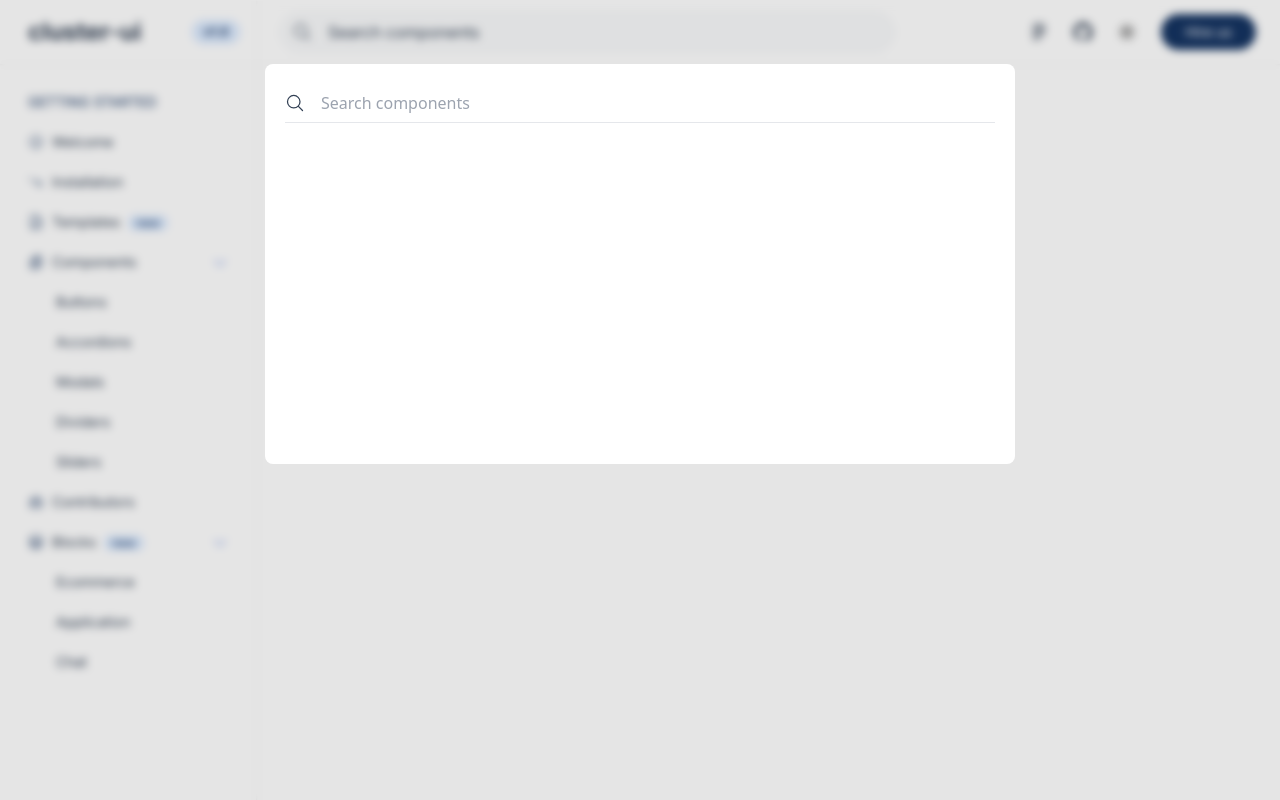
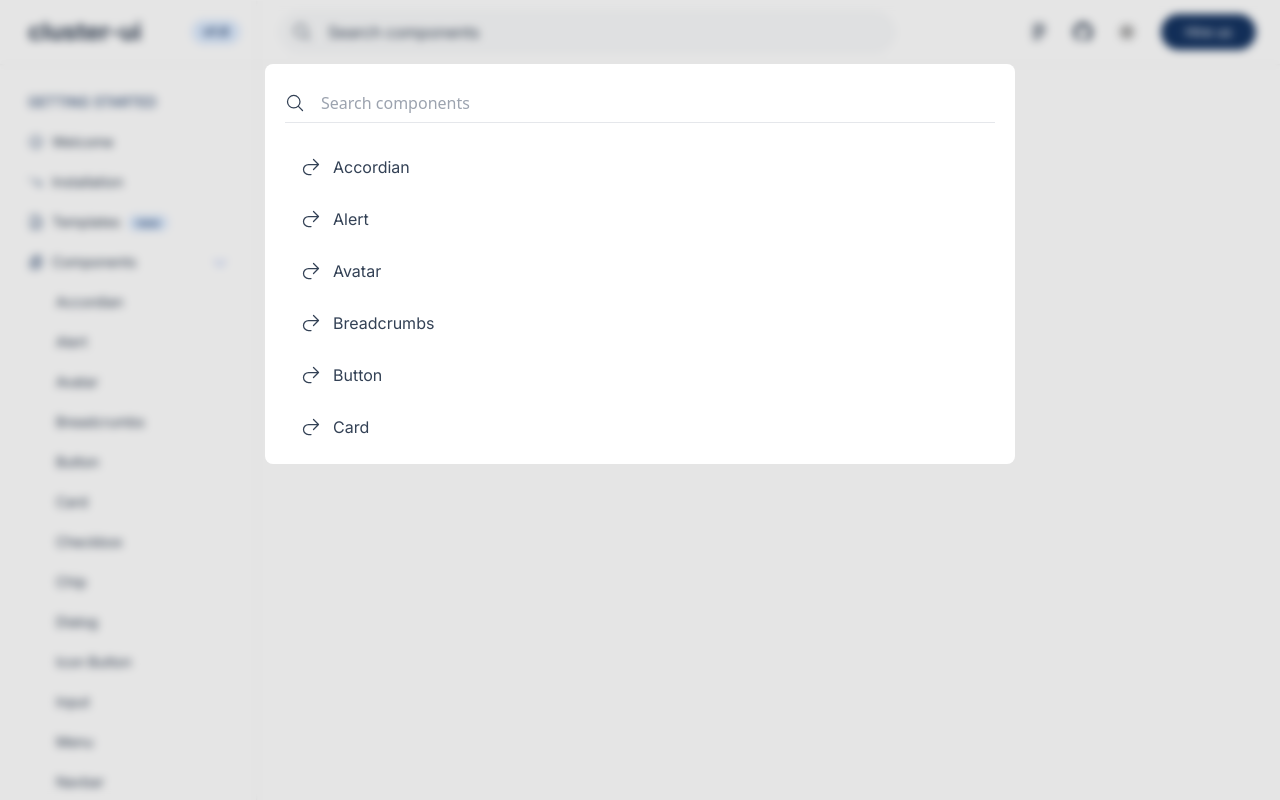
Before and after one commit to kashifal/center-ui, a React (Vite) app: page / in a window 1280 px wide. Both pictures are taken after a click on the element "Search components". Built offline with nearby package versions, Linux system fonts and the light colour scheme.

Commit message:
search-functionality added

```diff
--- /dev/null
+++ b/src/Data/Components/components.js
@@ -0,0 +1,25 @@
+const components = [
+  { id: "1", title: "Accordian", path: "/accordian" },
+  { id: "2", title: "Alert", path: "/alert" },
+  { id: "3", title: "Avatar", path: "avatar" },
+  { id: "4", title: "Breadcrumbs", path: "breadcrumbs" },
+  { id: "5", title: "Button", path: "button" },
+  { id: "6", title: "Card", path: "card" },
+  { id: "7", title: "Checkbox", path: "checkbox" },
+  { id: "8", title: "Chip", path: "chip" },
+  { id: "9", title: "Dialog", path: "dialog" },
+  { id: "10", title: "Icon Button", path: "icon-button" },
+  { id: "11", title: "Input", path: "input" },
+  { id: "12", title: "Menu", path: "/menu" },
+  { id: "13", title: "Navbar", path: "navbar" },
+  { id: "14", title: "Popover", path: "popover" },
+  { id: "15", title: "Progress Bar", path: "progress-bar" },
+  { id: "16", title: "Radio Button", path: "radio-button" },
+  { id: "17", title: "Select", path: "select" },
+  { id: "18", title: "Switch", path: "switch" },
+  { id: "19", title: "Tabs", path: "tabs" },
+  { id: "20", title: "Textarea", path: "textarea" },
+  { id: "21", title: "Tooltip", path: "tooltip" },
+];
+
+export default components;
--- a/src/components/Links/Links.js
+++ b/src/Data/Links/Links.js
@@ -1,6 +1,7 @@
+import components from "../Components/components";
 export const Links = [
   {
-    id: 3,
+    id: 1,
     title: "Welcome",
     path: "/welcome",
     svg: "M15.182 15.182a4.5 4.5 0 01-6.364 0M21 12a9 9 0 11-18 0 9 9 0 0118 0zM9.75 9.75c0 .414-.168.75-.375.75S9 10.164 9 9.75 9.168 9 9.375 9s.375.336.375.75zm-.375 0h.008v.015h-.008V9.75zm5.625 0c0 .414-.168.75-.375.75s-.375-.336-.375-.75.168-.75.375-.75.375.336.375.75zm-.375 0h.008v.015h-.008V9.75z",
@@ -8,7 +9,7 @@ export const Links = [
     subComp: [],
   },
   {
-    id: 3,
+    id: 2,
     title: "Installation",
     path: "/welcome",
     svg: "M2.25 6L9 12.75l4.286-4.286a11.948 11.948 0 014.306 6.43l.776 2.898m0 0l3.182-5.511m-3.182 5.51l-5.511-3.181",
@@ -16,7 +17,7 @@ export const Links = [
     subComp: [],
   },
   {
-    id: 3,
+    id: 4,
     title: "Templates",
     path: "/templates",
     svg: "M19.5 14.25v-2.625a3.375 3.375 0 00-3.375-3.375h-1.5A1.125 1.125 0 0113.5 7.125v-1.5a3.375 3.375 0 00-3.375-3.375H8.25m0 12.75h7.5m-7.5 3H12M10.5 2.25H5.625c-.621 0-1.125.504-1.125 1.125v17.25c0 .621.504 1.125 1.125 1.125h12.75c.621 0 1.125-.504 1.125-1.125V11.25a9 9 0 00-9-9z",
@@ -24,41 +25,15 @@ export const Links = [
     subComp: [],
   },
   {
-    id: 1,
+    id: 5,
     title: "Components",
     path: "/components",
     svg: "M9 12h3.75M9 15h3.75M9 18h3.75m3 .75H18a2.25 2.25 0 002.25-2.25V6.108c0-1.135-.845-2.098-1.976-2.192a48.424 48.424 0 00-1.123-.08m-5.801 0c-.065.21-.1.433-.1.664 0 .414.336.75.75.75h4.5a.75.75 0 00.75-.75 2.25 2.25 0 00-.1-.664m-5.8 0A2.251 2.251 0 0113.5 2.25H15c1.012 0 1.867.668 2.15 1.586m-5.8 0c-.376.023-.75.05-1.124.08C9.095 4.01 8.25 4.973 8.25 6.108V8.25m0 0H4.875c-.621 0-1.125.504-1.125 1.125v11.25c0 .621.504 1.125 1.125 1.125h9.75c.621 0 1.125-.504 1.125-1.125V9.375c0-.621-.504-1.125-1.125-1.125H8.25zM6.75 12h.008v.008H6.75V12zm0 3h.008v.008H6.75V15zm0 3h.008v.008H6.75V18z",
     badge: false,
-    subComp: [
-      {
-        id: 1,
-        title: "Buttons",
-        path: "/buttons",
-      },
-      {
-        id: 1,
-        title: "Accordions",
-        path: "/buttons",
-      },
-      {
-        id: 1,
-        title: "Modals",
-        path: "/buttons",
-      },
-      {
-        id: 1,
-        title: "Dividers",
-        path: "/buttons",
-      },
-      {
-        id: 1,
-        title: "Sliders",
-        path: "/buttons",
-      },
-    ],
+    subComp: components,
   },
   {
-    id: 2,
+    id: 6,
     title: "Contributors",
     path: "/contributors",
     svg: "M18 18.72a9.094 9.094 0 003.741-.479 3 3 0 00-4.682-2.72m.94 3.198l.001.031c0 .225-.012.447-.037.666A11.944 11.944 0 0112 21c-2.17 0-4.207-.576-5.963-1.584A6.062 6.062 0 016 18.719m12 0a5.971 5.971 0 00-.941-3.197m0 0A5.995 5.995 0 0012 12.75a5.995 5.995 0 00-5.058 2.772m0 0a3 3 0 00-4.681 2.72 8.986 8.986 0 003.74.477m.94-3.197a5.971 5.971 0 00-.94 3.197M15 6.75a3 3 0 11-6 0 3 3 0 016 0zm6 3a2.25 2.25 0 11-4.5 0 2.25 2.25 0 014.5 0zm-13.5 0a2.25 2.25 0 11-4.5 0 2.25 2.25 0 014.5 0z",
@@ -66,24 +41,24 @@ export const Links = [
     subComp: [],
   },
   {
-    id: 6,
+    id: 7,
     title: "Blocks",
     path: "#",
     svg: "M20.25 6.375c0 2.278-3.694 4.125-8.25 4.125S3.75 8.653 3.75 6.375m16.5 0c0-2.278-3.694-4.125-8.25-4.125S3.75 4.097 3.75 6.375m16.5 0v11.25c0 2.278-3.694 4.125-8.25 4.125s-8.25-1.847-8.25-4.125V6.375m16.5 0v3.75m-16.5-3.75v3.75m16.5 0v3.75C20.25 16.153 16.556 18 12 18s-8.25-1.847-8.25-4.125v-3.75m16.5 0c0 2.278-3.694 4.125-8.25 4.125s-8.25-1.847-8.25-4.125",
     badge: true,
     subComp: [
       {
-        id: 6,
+        id: 8,
         title: "Ecommerce",
         path: "#",
       },
       {
-        id: 6,
+        id: 9,
         title: "Application",
         path: "#",
       },
       {
-        id: 6,
+        id: 10,
         title: "Chat",
         path: "#",
       },
--- a/src/components/Modal/Modal.jsx
+++ b/src/components/Modal/Modal.jsx
@@ -1,41 +1,35 @@
-import React from "react";
+import React, { useState } from "react";
 import { useSelector } from "react-redux";
-
+import SearchBar from "../SearchBar/SearchBar";
+import components from "../../Data/Components/components";
+import SearchListItem from "../SearchBar/SearchListItem";
+import useSearch from "../../hooks/useSearch";
+import NoResult from "../SearchBar/NoResult";
 function Modal() {
   const isOpen = useSelector((state) => state.ModalSlice.isOpen);
+  const [query, setQuery] = useState("");
+
+  const { filteredItems: filtered } = useSearch(components, query);
   return (
     <div
-    style={{zIndex:'10000'}}
+      style={{ zIndex: "10000" }}
       className={`absolute ml-auto mr-auto left-0 right-0 top-0 ${
         isOpen ? "flex" : "hidden"
       }  bottom-0 mt-16 mb-auto bg-white h-[400px] w-[750px] rounded-lg p-5  flex-col`}
     >
-      <div className='w-full border-b hover:border-primary  py-2 flex items-center gap-4'>
-        <label htmlFor='search-input'>
-          <svg
-            xmlns='http://www.w3.org/2000/svg'
-            fill='none'
-            viewBox='0 0 24 24'
-            strokeWidth={1.5}
-            stroke='currentColor'
-            className='w-5 h-5'
-          >
-            <path
-              strokeLinecap='round'
-              strokeLinejoin='round'
-              d='M21 21l-5.197-5.197m0 0A7.5 7.5 0 105.196 5.196a7.5 7.5 0 0010.607 10.607z'
-            />
-          </svg>
-        </label>
-        <input
-          id='search-input'
-          type='text'
-          className='w-full h-full outline-none'
-          placeholder='Search components'
-        />
-      </div>
-      <div className='h-full py-4 overflow-y-scroll scroll'>
-        <div className='w-full px-4 flex items-center h-10'></div>
+      <SearchBar onChange={(e) => setQuery(e.target.value)} value={query} />
+      <div className='h-full py-4 overflow-y-scroll scroll space-y-3'>
+        {filtered &&
+          filtered.map((comp) => {
+            return (
+              <SearchListItem
+                key={comp.id}
+                text={comp.title}
+                link={comp.path}
+              />
+            );
+          })}
+        {filtered.length === 0 && <NoResult query={query} />}
       </div>
     </div>
   );
--- /dev/null
+++ b/src/components/SearchBar/NoResult.jsx
@@ -0,0 +1,13 @@
+import React from "react";
+
+function NoResult({ query }) {
+  return (
+    <div className='h-full w-full flex items-center justify-center text-center'>
+      <p className=''>
+        No result found for <span className='font-semibold'>"{query}"</span>
+      </p>
+    </div>
+  );
+}
+
+export default NoResult;
--- /dev/null
+++ b/src/components/SearchBar/SearchBar.jsx
@@ -0,0 +1,34 @@
+import React from "react";
+
+function SearchBar({ onChange, value }) {
+  return (
+    <div className='w-full border-b hover:border-primary bg-white py-2 flex items-center gap-4'>
+      <label htmlFor='search-input'>
+        <svg
+          xmlns='http://www.w3.org/2000/svg'
+          fill='none'
+          viewBox='0 0 24 24'
+          strokeWidth={1.5}
+          stroke='currentColor'
+          className='w-5 h-5'
+        >
+          <path
+            strokeLinecap='round'
+            strokeLinejoin='round'
+            d='M21 21l-5.197-5.197m0 0A7.5 7.5 0 105.196 5.196a7.5 7.5 0 0010.607 10.607z'
+          />
+        </svg>
+      </label>
+      <input
+        id='search-input'
+        type='text'
+        className='w-full h-full outline-none'
+        placeholder='Search components'
+        onChange={onChange}
+        value={value}
+      />
+    </div>
+  );
+}
+
+export default SearchBar;
--- /dev/null
+++ b/src/components/SearchBar/SearchListItem.jsx
@@ -0,0 +1,27 @@
+import React from "react";
+import { Link } from "react-router-dom";
+function SearchListItem({ link, text }) {
+  return (
+    <Link to={link}>
+      <div className='h-12 w-full group hover:bg-primary hover:text-white rounded my-1 flex items-center px-4 gap-3'>
+        <svg
+          xmlns='http://www.w3.org/2000/svg'
+          fill='none'
+          viewBox='0 0 24 24'
+          strokeWidth={1.5}
+          stroke='currentColor'
+          className='w-5 h-5'
+        >
+          <path
+            strokeLinecap='round'
+            strokeLinejoin='round'
+            d='M15 15l6-6m0 0l-6-6m6 6H9a6 6 0 000 12h3'
+          />
+        </svg>
+        <span className='group-hover:text-white'>{text}</span>
+      </div>
+    </Link>
+  );
+}
+
+export default SearchListItem;
--- a/src/components/Sidebar/Sidebar.jsx
+++ b/src/components/Sidebar/Sidebar.jsx
@@ -1,28 +1,27 @@
 import React, { useState } from "react";
 import NavLabel from "./NavLabel";
 import NavLink from "./NavLink";
-import { Links } from "../Links/Links";
+import { Links } from "../../Data/Links/Links";
 import { Link } from "react-router-dom";
 import Badge from "../badge/Badge";
 import SingleDrop from "../SingleDrop/SingleDrop";
 function Sidebar() {
-
   return (
-    <div className=" top-0 left-0 shadow scroll-smooth col-span-1 h-full fixed w-[20%]  overflow-y-scroll scroll">
-      <div className="w-full h-full   flex flex-col gap-3 ">
-        <div className="flex items-center px-4 shadow-sm h-16 py-4 w-full  sticky top-0 bg-white   justify-between">
-          <Link to="/">
-            <h1 className="text-2xl  text-secondary px-3">cluster-ui </h1>
+    <div className=' top-0 left-0 shadow scroll-smooth col-span-1 h-full fixed w-[20%]  overflow-y-scroll scroll'>
+      <div className='w-full h-full   flex flex-col gap-3 '>
+        <div className='flex items-center px-4 shadow-sm h-16 py-4 w-full  sticky top-0 bg-white   justify-between'>
+          <Link to='/'>
+            <h1 className='text-2xl  text-secondary px-3'>cluster-ui </h1>
           </Link>
-          <div className="bg-blue-100 text-primary font-semibold px-3 py-1 text-xs rounded-full">
+          <div className='bg-blue-100 text-primary font-semibold px-3 py-1 text-xs rounded-full'>
             v1.0
           </div>
         </div>
-        <div className="flex px-4 flex-col py-2 gap-1">
-          <NavLabel text="GETTING STARTED" />
+        <div className='flex px-4 flex-col py-2 gap-1'>
+          <NavLabel text='GETTING STARTED' />
           {Links?.map((item) => (
             <SingleDrop
-              id={item.id}
+              key={item.id}
               path={item.path}
               title={item.title}
               subComp={item.subComp}
@@ -30,7 +29,6 @@ function Sidebar() {
               badge={item.badge}
             />
           ))}
-
         </div>
       </div>
     </div>
--- a/src/components/SingleDrop/SingleDrop.jsx
+++ b/src/components/SingleDrop/SingleDrop.jsx
@@ -1,7 +1,7 @@
-import React, { Fragment, useState } from 'react';
-import Badge from '../badge/Badge';
+import React, { Fragment, useState } from "react";
+import Badge from "../badge/Badge";
 
-const SingleDrop = ({ id, path, title, subComp,svg,badge }) => {
+const SingleDrop = ({ id, path, title, subComp, svg, badge }) => {
   const [drop, setDrop] = useState(true);
   console.log(drop);
   function openSection(e) {
@@ -11,7 +11,7 @@ const SingleDrop = ({ id, path, title, subComp,svg,badge }) => {
   }
   return (
     <Fragment>
-      <div className="space-y-1" key={id}>
+      <div className='space-y-1' key={id}>
         <a
           onClick={openSection}
           className={`py-2  px-3 text-sm font-normal text-secondary rounded-full hover:bg-[#e0f2fe] transition-all flex items-center justify-between "bg-[#e0f2fe] font-bold" : ""
@@ -19,50 +19,50 @@ const SingleDrop = ({ id, path, title, subComp,svg,badge }) => {
           id={id}
           href={path}
         >
-          <div className="flex items-center justify-center">
+          <div className='flex items-center justify-center'>
             <svg
-              xmlns="http://www.w3.org/2000/svg"
-              fill="none"
-              viewBox="0 0 24 24"
+              xmlns='http://www.w3.org/2000/svg'
+              fill='none'
+              viewBox='0 0 24 24'
               strokeWidth={1.5}
-              stroke="currentColor"
-              className="w-4 h-4 text-primary"
+              stroke='currentColor'
+              className='w-4 h-4 text-primary'
             >
-              <path strokeLinecap="round" strokeLinejoin="round" d={svg} />
+              <path strokeLinecap='round' strokeLinejoin='round' d={svg} />
             </svg>
-            <span className=" ml-2 ">
-              {title} {badge && <Badge text="new" />}
+            <span className=' ml-2 '>
+              {title} {badge && <Badge text='new' />}
             </span>
           </div>
           <div className={`${subComp.length > 0 ? "block" : "hidden"}`}>
             {drop ? (
               <svg
-                xmlns="http://www.w3.org/2000/svg"
-                fill="none"
-                viewBox="0 0 24 24"
+                xmlns='http://www.w3.org/2000/svg'
+                fill='none'
+                viewBox='0 0 24 24'
                 strokeWidth={1.5}
-                stroke="currentColor"
-                className="w-4 h-4 inline-flex text-blue-700"
+                stroke='currentColor'
+                className='w-4 h-4 inline-flex text-blue-700'
               >
                 <path
-                  strokeLinecap="round"
-                  strokeLinejoin="round"
-                  d="M19.5 8.25l-7.5 7.5-7.5-7.5"
+                  strokeLinecap='round'
+                  strokeLinejoin='round'
+                  d='M19.5 8.25l-7.5 7.5-7.5-7.5'
                 />
               </svg>
             ) : (
               <svg
-                xmlns="http://www.w3.org/2000/svg"
-                fill="none"
-                viewBox="0 0 24 24"
+                xmlns='http://www.w3.org/2000/svg'
+                fill='none'
+                viewBox='0 0 24 24'
                 strokeWidth={1.5}
-                stroke="currentColor"
-                className="w-4 h-4 inline-flex"
+                stroke='currentColor'
+                className='w-4 h-4 inline-flex'
               >
                 <path
-                  strokeLinecap="round"
-                  strokeLinejoin="round"
-                  d="M8.25 4.5l7.5 7.5-7.5 7.5"
+                  strokeLinecap='round'
+                  strokeLinejoin='round'
+                  d='M8.25 4.5l7.5 7.5-7.5 7.5'
                 />
               </svg>
             )}{" "}
@@ -70,17 +70,17 @@ const SingleDrop = ({ id, path, title, subComp,svg,badge }) => {
         </a>
 
         <div
-          class={`space-y-1 ${
+          className={`space-y-1 ${
             drop && subComp.length > 0 ? "block " : "hidden"
           }`}
-          id="1"
+          id='1'
         >
           {subComp &&
             subComp?.map((i) => (
               <a
                 key={i.id}
-                href="#"
-                class="group divide-x-2 flex w-full items-center rounded-md py-2 pl-10 pr-2 text-sm font-normal text-secondary hover:bg-blue-50 "
+                href='#'
+                className='group divide-x-2 flex w-full items-center rounded-md py-2 pl-10 pr-2 text-sm font-normal text-secondary hover:bg-blue-50'
               >
                 {i.title}
               </a>
@@ -91,4 +91,4 @@ const SingleDrop = ({ id, path, title, subComp,svg,badge }) => {
   );
 };
 
-export default SingleDrop
+export default SingleDrop;
--- /dev/null
+++ b/src/hooks/useSearch.js
@@ -0,0 +1,9 @@
+function useSearch(items, query) {
+  const filteredItems = items.filter((item) => {
+    return item.title.toLowerCase().includes(query.toLowerCase());
+  });
+
+  return { filteredItems };
+}
+
+export default useSearch;
```
Also changed, not shown: src/components/Header/Header.jsx (+8 -5 lines).
